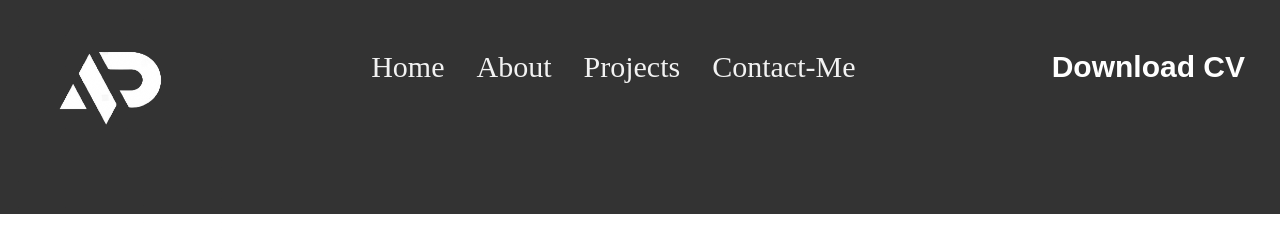
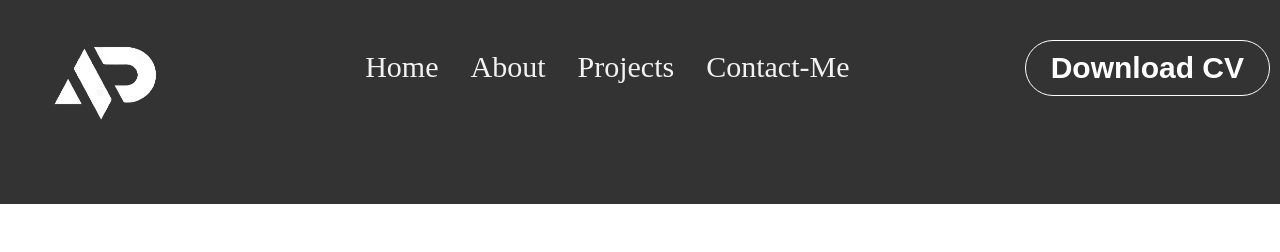
Before and after one commit to Arya-Pai/Portfolio-Website, a plain HTML site: page index.html in a window 1280 px wide. Drawn offline with Linux system fonts and the light colour scheme.

Commit message:
border added to download button on navbar

```diff
--- a/style.css
+++ b/style.css
@@ -54,7 +54,7 @@
 #nav-logo{
     width: 250px;
     height: 250px;
-    margin: -30px
+    margin: -35px
 }
 button {
     display: flex;
@@ -68,8 +68,11 @@ button {
     border: none;
     cursor: pointer;
     transition: background-color 0.3s ease;
-  font-size: 30px;
-  font-weight: bold;
+    font-size: 30px;
+    font-weight: bold;
+    border: 1px solid white;
+    border-radius: 40px;
+
 }
 button:hover {
     background-color: #000000;
```
